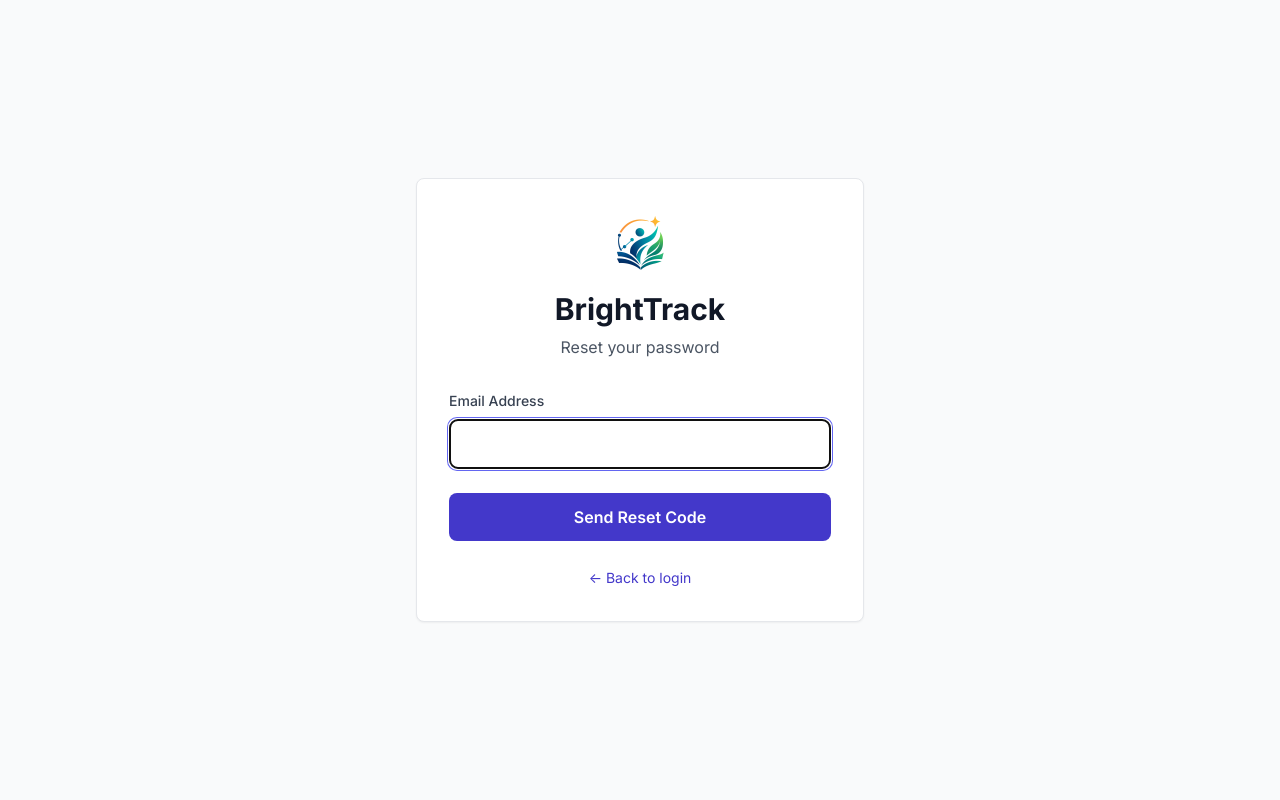
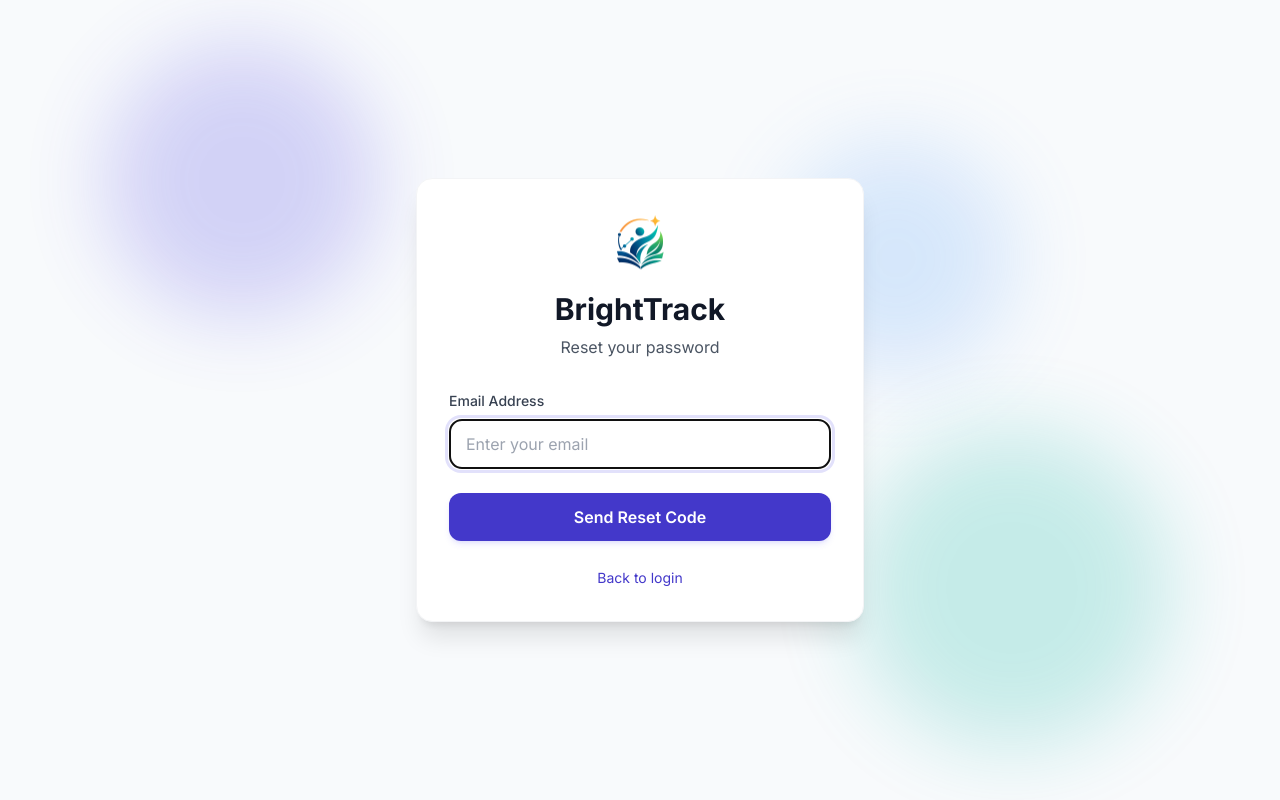
Before and after one commit to haruto-web/campus-care-project, a Django app: page /forgot-password/ in a window 1280 px wide. Run offline with Django 5.2, Linux system fonts and the light colour scheme; parts of the project's set-up code (start-up, migrations or seed data) failed here and were passed over; some libraries are stand-ins or nearby versions.

Commit message:
Polish forgot-password page to match auth design

```diff
--- a/templates/accounts/otp_forgot_password.html
+++ b/templates/accounts/otp_forgot_password.html
@@ -3,20 +3,114 @@
 {% block title %}Forgot Password - BrightTrack{% endblock %}
 
 {% block content %}
-<div class="min-h-screen flex items-center justify-center bg-gray-50 py-12 px-4 sm:px-6 lg:px-8">
+<style>
+    .forgot-scene {
+        position: relative;
+        overflow: hidden;
+    }
+    .forgot-blob {
+        position: absolute;
+        border-radius: 9999px;
+        filter: blur(40px);
+        opacity: 0.22;
+        pointer-events: none;
+        animation: forgotBlobDrift 12s ease-in-out infinite;
+    }
+    .forgot-blob-a {
+        width: 260px;
+        height: 260px;
+        background: #4f46e5;
+        top: 8%;
+        left: 8%;
+        animation-delay: 0s;
+    }
+    .forgot-blob-b {
+        width: 300px;
+        height: 300px;
+        background: #14b8a6;
+        bottom: 6%;
+        right: 10%;
+        animation-delay: 1.2s;
+    }
+    .forgot-blob-c {
+        width: 220px;
+        height: 220px;
+        background: #60a5fa;
+        top: 20%;
+        right: 22%;
+        animation-delay: 2.1s;
+    }
+    @keyframes forgotBlobDrift {
+        0%, 100% { transform: translate3d(0, 0, 0) scale(1); }
+        50% { transform: translate3d(10px, -14px, 0) scale(1.05); }
+    }
+    .forgot-card {
+        animation: forgotCardIn 0.48s ease-out both;
+    }
+    @keyframes forgotCardIn {
+        from { opacity: 0; transform: translateY(12px); }
+        to { opacity: 1; transform: translateY(0); }
+    }
+    .forgot-logo-float {
+        animation: forgotLogoFloat 5.8s ease-in-out infinite;
+    }
+    @keyframes forgotLogoFloat {
+        0%, 100% { transform: translateY(0); }
+        50% { transform: translateY(-4px); }
+    }
+    .forgot-focus-field {
+        transition: box-shadow 0.22s ease, border-color 0.22s ease;
+    }
+    .forgot-focus-field:focus {
+        box-shadow: 0 0 0 4px rgba(79, 70, 229, 0.16);
+    }
+    .forgot-shimmer {
+        position: relative;
+        overflow: hidden;
+    }
+    .forgot-shimmer::after {
+        content: "";
+        position: absolute;
+        top: 0;
+        left: -140%;
+        width: 60%;
+        height: 100%;
+        background: linear-gradient(100deg, transparent 0%, rgba(255,255,255,0.32) 50%, transparent 100%);
+        transform: skewX(-18deg);
+        transition: left 0.5s ease;
+    }
+    .forgot-shimmer:hover::after {
+        left: 190%;
+    }
+    @media (prefers-reduced-motion: reduce) {
+        .forgot-blob,
+        .forgot-card,
+        .forgot-logo-float {
+            animation: none !important;
+        }
+        .forgot-shimmer::after {
+            transition: none !important;
+        }
+    }
+</style>
+<div class="forgot-scene min-h-screen flex items-center justify-center py-12 px-4 sm:px-6 lg:px-8" style="background:var(--bt-bg)">
+    <div class="forgot-blob forgot-blob-a"></div>
+    <div class="forgot-blob forgot-blob-b"></div>
+    <div class="forgot-blob forgot-blob-c"></div>
+
     <div class="max-w-md w-full">
-        <div class="bg-white rounded-lg shadow-sm border border-gray-200 p-8">
+        <div class="forgot-card bg-white dark:bg-gray-800 rounded-2xl shadow-xl border border-gray-100 dark:border-gray-700 p-8 relative">
             <div class="text-center mb-8">
-                <div class="inline-flex items-center justify-center w-16 h-16 mb-4">
+                <div class="forgot-logo-float inline-flex items-center justify-center w-16 h-16 mb-4">
                     <img src="{% static 'images/logo.png' %}" alt="BrightTrack" class="w-16 h-16 object-contain">
                 </div>
-                <h2 class="text-3xl font-bold text-gray-900">BrightTrack</h2>
-                <p class="text-gray-600 mt-2">Reset your password</p>
+                <h2 class="text-3xl font-bold text-gray-900 dark:text-white">BrightTrack</h2>
+                <p class="text-gray-600 dark:text-gray-400 mt-2">Reset your password</p>
             </div>
 
             {% if messages %}
                 {% for msg in messages %}
-                <div class="mb-4 p-4 bg-red-50 border border-red-200 rounded-lg">
+                <div class="mb-4 p-4 bg-red-50 border border-red-200 rounded-xl">
                     <p class="text-red-800 text-sm">{{ msg }}</p>
                 </div>
                 {% endfor %}
@@ -25,18 +119,19 @@
             <form method="post" class="space-y-6">
                 {% csrf_token %}
                 <div>
-                    <label for="email" class="block text-sm font-medium text-gray-700 mb-2">Email Address</label>
+                    <label for="email" class="block text-sm font-medium text-gray-700 dark:text-gray-300 mb-2">Email Address</label>
                     <input type="email" id="email" name="email" required autofocus
-                           class="w-full px-4 py-3 border border-gray-300 rounded-lg focus:ring-2 focus:ring-indigo-500 focus:border-transparent transition">
+                           class="forgot-focus-field w-full px-4 py-3 border border-gray-300 dark:border-gray-600 rounded-xl bg-white dark:bg-gray-700 text-gray-900 dark:text-white focus:ring-2 focus:ring-indigo-500 focus:border-transparent transition placeholder-gray-400 dark:placeholder-gray-500"
+                           placeholder="Enter your email">
                 </div>
                 <button type="submit"
-                        class="w-full bg-indigo-600 text-white py-3 rounded-lg font-semibold hover:bg-indigo-700 transition duration-200">
+                        class="forgot-shimmer w-full bg-indigo-600 text-white py-3 rounded-xl font-semibold hover:bg-indigo-700 transition duration-200 shadow-md shadow-indigo-200 dark:shadow-none">
                     Send Reset Code
                 </button>
             </form>
 
             <div class="text-center mt-6">
-                <a href="{% url 'login' %}" class="text-sm text-indigo-600 hover:text-indigo-700">← Back to login</a>
+                <a href="{% url 'login' %}" class="text-sm text-indigo-600 dark:text-indigo-400 hover:text-indigo-700">Back to login</a>
             </div>
         </div>
     </div>
```
